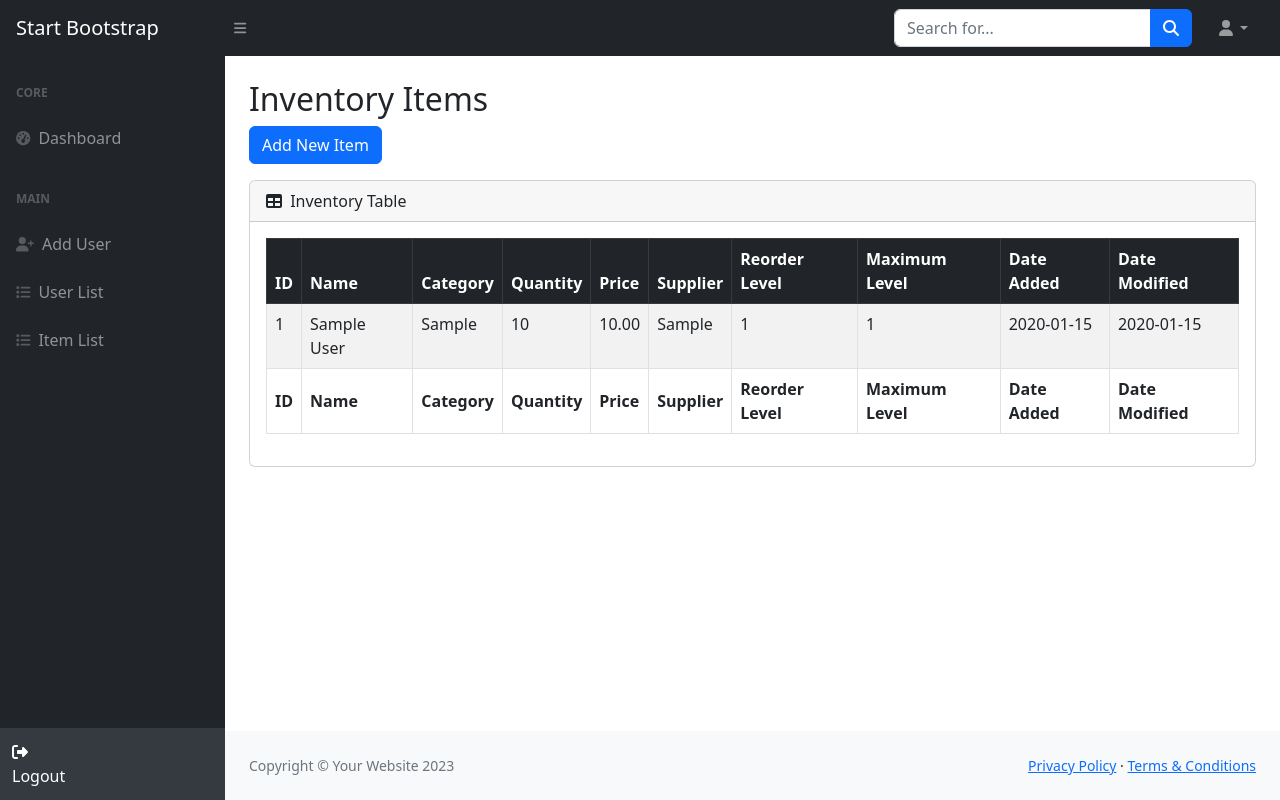
After one commit to andreinew101/MyFirstDjangoProject, a Django app: page /inventory/ in a window 1280 px wide. The commit adds this page. Run offline with Django 5.2, Linux system fonts and the light colour scheme; a user stored in the database is signed in; tables that the repository leaves empty hold one stand-in row (values such as "Sample post"); some libraries are stand-ins or nearby versions.

Commit message:
oct 14 2025 commit
Item List tab on sidebar

```diff
--- a/fdjangoproj/fdjangoproj/settings.py
+++ b/fdjangoproj/fdjangoproj/settings.py
@@ -138,3 +138,9 @@ DEFAULT_AUTO_FIELD = 'django.db.models.BigAutoField'
 
 MEDIA_ROOT = os.path.join(BASE_DIR, 'media')
 MEDIA_URL = '/media/'
+
+#Login stuff
+
+LOGIN_URL = '/login/'
+LOGIN_REDIRECT_URL = '/dashboard/'
+LOGOUT_REDIRECT_URL = '/login/'
--- a/fdjangoproj/systemuser/models.py
+++ b/fdjangoproj/systemuser/models.py
@@ -29,3 +29,21 @@ class SystemUser(models.Model):
 
     def __str__(self):
         return f"{self.first_name} {self.last_name} {self.email} ({self.username})"
+
+from django.db import models
+
+class InventoryItem(models.Model):
+    item_id = models.AutoField(primary_key=True)
+    item_name = models.CharField(max_length=200)
+    category = models.CharField(max_length=100)
+    quantity = models.PositiveIntegerField(default=0)
+    price = models.DecimalField(max_digits=10, decimal_places=2)
+    supplier = models.CharField(max_length=150, blank=True, null=True)
+    description = models.TextField(blank=True, null=True)
+    reorder_level = models.PositiveIntegerField(default=0)
+    maximum_level = models.PositiveIntegerField(default=0)
+    date_added = models.DateTimeField(auto_now_add=True)
+    date_modified = models.DateTimeField(auto_now=True)
+
+    def __str__(self):
+        return f"{self.item_name} ({self.category})"
--- a/fdjangoproj/systemuser/urls.py
+++ b/fdjangoproj/systemuser/urls.py
@@ -2,20 +2,28 @@ from django.urls import path
 from . import views
 
 urlpatterns = [
-    # Default route → login page
+    # 🔹 Authentication
     path('', views.login_view, name='login'),
+    path('login/', views.login_view, name='login'),
+    path('logout/', views.logout_view, name='logout'),
 
-    # Dashboard and main pages
+    # 🔹 Dashboard and users
     path('dashboard/', views.index, name='index'),
     path('users/', views.userlist, name='userlist'),
     path('adduser/', views.adduser, name='adduser'),
 
-    # Optional or legacy route (you can remove this if not used)
-    path('adduser/index.html', views.adduser, name='adduser_index'),
+    # 🔹 Inventory
+    path('inventory/', views.item_list, name='item_list'),
+    path('inventory/add/', views.add_item, name='add_item'),
+    path('inventory/edit/<int:pk>/', views.edit_item, name='edit_item'),
 
     # Logout route
     path('logout/', views.logout_view, name='logout'),
 
     path('login/', views.login_view, name='login'),
     path('logout/', views.logout_view, name='logout'),
+
+    path('inventory/', views.item_list, name='item_list'),
+    path('add/', views.add_item, name='add_item'),
+    path('edit/<int:pk>/', views.edit_item, name='edit_item'),
 ]
--- a/fdjangoproj/systemuser/views.py
+++ b/fdjangoproj/systemuser/views.py
@@ -1,10 +1,10 @@
-from django.shortcuts import render, redirect
+from django.shortcuts import render, redirect, get_object_or_404
 from django.contrib import messages
 from django.contrib.auth import authenticate, login, logout
 #from django.contrib.auth.hashers import check_password
 from django.contrib.auth.decorators import login_required
-from .models import SystemUser
-from .forms import SystemUserForm
+from .models import SystemUser, InventoryItem
+from .forms import SystemUserForm, InventoryItemForm
 from .decorators import systemuser_login_required
 
 from django.contrib.auth.models import User
@@ -101,3 +101,39 @@ def adduser(request):
     else:
         form = SystemUserForm()
     return render(request, 'systemuser/adduser.html', {'form': form})
+
+
+#=============================MOFIFY ITEMS TAB==========================
+
+# 🔹 Inventory List View
+@combined_login_required
+def item_list(request):
+    items = InventoryItem.objects.all().order_by('-date_added')
+    return render(request, 'systemuser/item_list.html', {'items': items})
+
+# 🔹 Add Item View
+@combined_login_required
+def add_item(request):
+    if request.method == 'POST':
+        form = InventoryItemForm(request.POST)
+        if form.is_valid():
+            form.save()
+            messages.success(request, 'Item added successfully!')
+            return redirect('item_list')
+    else:
+        form = InventoryItemForm()
+    return render(request, 'systemuser/add_item.html', {'form': form})
+
+# 🔹 Edit Item View
+@combined_login_required
+def edit_item(request, pk):
+    item = get_object_or_404(InventoryItem, pk=pk)
+    if request.method == 'POST':
+        form = InventoryItemForm(request.POST, instance=item)
+        if form.is_valid():
+            form.save()
+            messages.success(request, 'Item updated successfully!')
+            return redirect('item_list')
+    else:
+        form = InventoryItemForm(instance=item)
+    return render(request, 'systemuser/edit_item.html', {'form': form, 'item': item})
--- a/fdjangoproj/templates/partials/sidebar.html
+++ b/fdjangoproj/templates/partials/sidebar.html
@@ -17,6 +17,10 @@
                     <div class="sb-nav-link-icon"><i class="fas fa-list"></i></div>
                     User List
                 </a>
+                <a class="nav-link" href="{% url 'item_list' %}">
+                    <div class="sb-nav-link-icon"><i class="fas fa-list"></i></div>
+                    Item List
+                </a>
             </div> <!-- closes .nav -->
         </div> <!-- closes .sb-sidenav-menu -->
 
--- /dev/null
+++ b/fdjangoproj/templates/systemuser/item_list.html
@@ -0,0 +1,73 @@
+{% load static %}
+{% include "partials/header.html" %}
+<body class="sb-nav-fixed">
+    {% include "partials/navbar.html" %}
+    <div id="layoutSidenav">
+        {% include "partials/sidebar.html" %}
+        <div id="layoutSidenav_content">
+            <main>
+                <div class="container-fluid px-4">
+                    <h2 class="mt-4">Inventory Items</h2>
+                    <a href="{% url 'add_item' %}" class="btn btn-primary mb-3">Add New Item</a>
+
+                    <div class="card mb-4">
+                        <div class="card-header">
+                            <i class="fas fa-table me-1"></i>
+                            Inventory Table
+                        </div>
+                        <div class="card-body">
+                            <table id="datatablesSimple" class="table table-bordered table-striped">
+                                <thead class="table-dark">
+                                    <tr>
+                                        <th>ID</th>
+                                        <th>Name</th>
+                                        <th>Category</th>
+                                        <th>Quantity</th>
+                                        <th>Price</th>
+                                        <th>Supplier</th>
+                                        <th>Reorder Level</th>
+                                        <th>Maximum Level</th>
+                                        <th>Date Added</th>
+                                        <th>Date Modified</th>
+                                    </tr>
+                                </thead>
+                                <tfoot>
+                                    <tr>
+                                        <th>ID</th>
+                                        <th>Name</th>
+                                        <th>Category</th>
+                                        <th>Quantity</th>
+                                        <th>Price</th>
+                                        <th>Supplier</th>
+                                        <th>Reorder Level</th>
+                                        <th>Maximum Level</th>
+                                        <th>Date Added</th>
+                                        <th>Date Modified</th>
+                                    </tr>
+                                </tfoot>
+                                <tbody>
+                                    {% for item in items %}
+                                    <tr>
+                                        <td>{{ item.item_id }}</td>
+                                        <td>{{ item.item_name }}</td>
+                                        <td>{{ item.category }}</td>
+                                        <td>{{ item.quantity }}</td>
+                                        <td>{{ item.price }}</td>
+                                        <td>{{ item.supplier }}</td>
+                                        <td>{{ item.reorder_level }}</td>
+                                        <td>{{ item.maximum_level }}</td>
+                                        <td>{{ item.date_added|date:"Y-m-d" }}</td>
+                                        <td>{{ item.date_modified|date:"Y-m-d" }}</td>
+                                    </tr>
+                                    {% endfor %}
+                                </tbody>
+                            </table>
+                        </div>
+                    </div>
+                </div>
+            </main>
+            {% include "partials/footer.html" %}
+        </div>
+    </div>
+    {% include "partials/scripts.html" %}
+</body>
```
Also changed, not shown: fdjangoproj/systemuser/admin.py (+12 -1 lines), fdjangoproj/systemuser/forms.py (+25 -1 lines).
